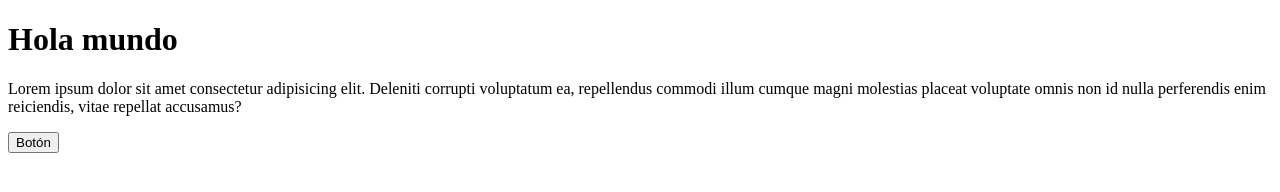
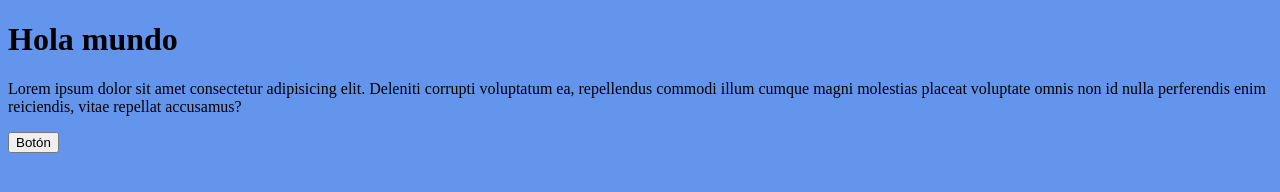
Before and after one commit to DidierRmz/EjemploAzureDevOps, a plain HTML site: page index.html in a window 1280 px wide. Drawn offline with Linux system fonts and the light colour scheme.

Commit message:
feat: add background-color the body

```diff
--- a/index.html
+++ b/index.html
@@ -5,9 +5,10 @@
     <meta name="viewport" content="width=device-width, initial-scale=1.0">
     <title>Document</title>
 </head>
-<body>
+<body style="background-color: cornflowerblue;">
     <h1>Hola mundo</h1>
     <p>Lorem ipsum dolor sit amet consectetur adipisicing elit. Deleniti corrupti voluptatum ea, repellendus commodi illum cumque magni molestias placeat voluptate omnis non id nulla perferendis enim reiciendis, vitae repellat accusamus?</p>
     <button>Botón</button>
+
 </body>
 </html>
```
